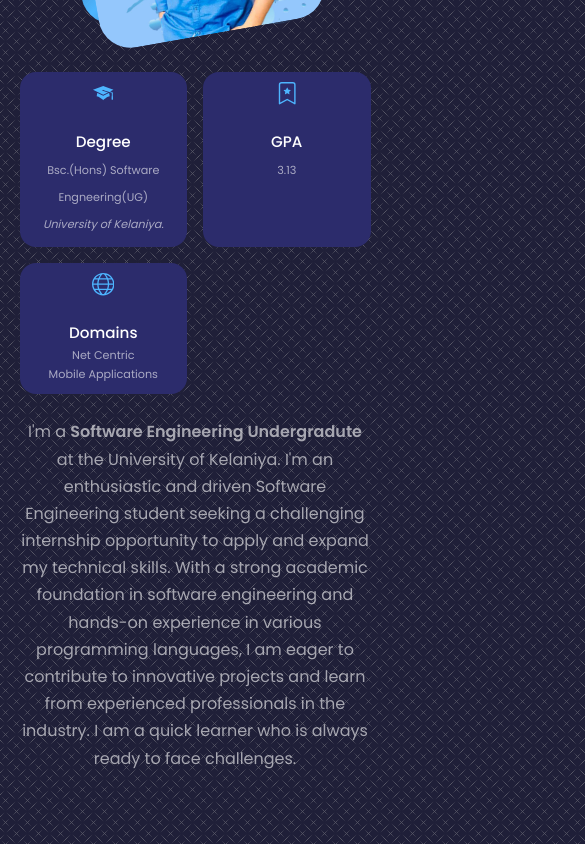
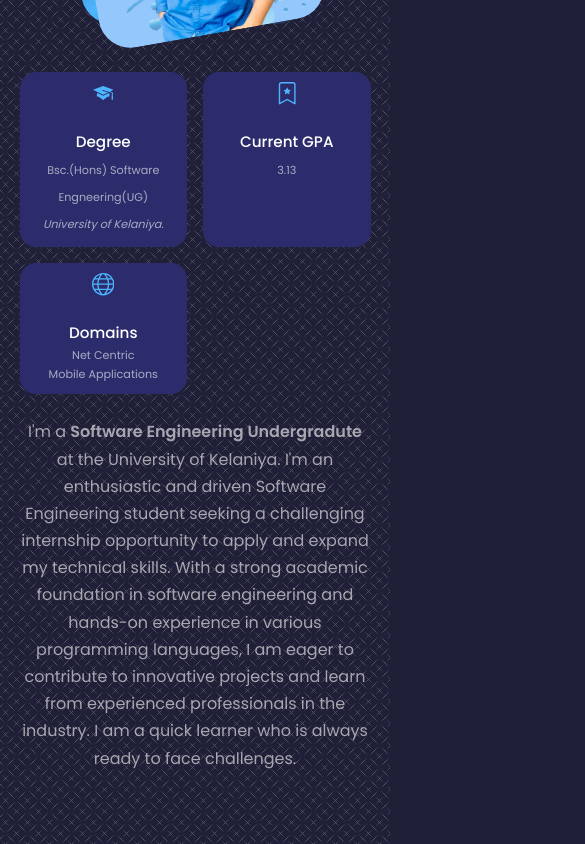
Before and after one commit to Thakshila-Bandara/my-portfolio, a React (Create React App) app: page / in a window 390 px wide. Shown: the part 1240-2084 px from the top of the page, 585 px wide, since content can reach past the window. Built offline with nearby package versions, Linux system fonts and the light colour scheme.

Commit message:
feat: add media queries to "myprojects" section (make some small changes in other files).

```diff
--- a/src/components/about/About.jsx
+++ b/src/components/about/About.jsx
@@ -31,7 +31,7 @@ const About = () => {
 
               <article className='about__card'>
                   <BsBookmarkStar className='about__icon'/>
-                  <h5>GPA</h5>
+                  <h5>Current GPA</h5>
                   <small>3.13</small>
               </article>
 
--- a/src/components/myprojects/Myprojects.jsx
+++ b/src/components/myprojects/Myprojects.jsx
@@ -1,6 +1,6 @@
 import React from 'react'
 import './myprojects.css'
-import IMG1 from '../../assets/logo.png'
+import IMG1 from '../../assets/img5.jpg'
 import IMG2 from '../../assets/img2.png'
 import IMG3 from '../../assets/img3.png'
 import IMG4 from '../../assets/img4.png'
--- a/src/components/myprojects/myprojects.css
+++ b/src/components/myprojects/myprojects.css
@@ -39,3 +39,26 @@
     margin-bottom: 1rem;
     gap: 1rem;
 }
+
+/* Media queries for medium devices(Tablets) */
+
+@media screen and (max-width: 1024px) {
+
+    .portfolio__container{
+
+       grid-template-columns: 1fr 1fr; /*50% from left 50% from right  */
+       gap: 1.2rem;
+    }
+
+}
+
+/* Media queries for small devices(Mobiles) */
+
+@media screen and (max-width: 600px) {
+
+    .portfolio__container{
+
+        grid-template-columns: 1fr;
+        gap: 1rem;
+    }
+}
```
Also changed, not shown: src/assets/img5.jpg (added).
